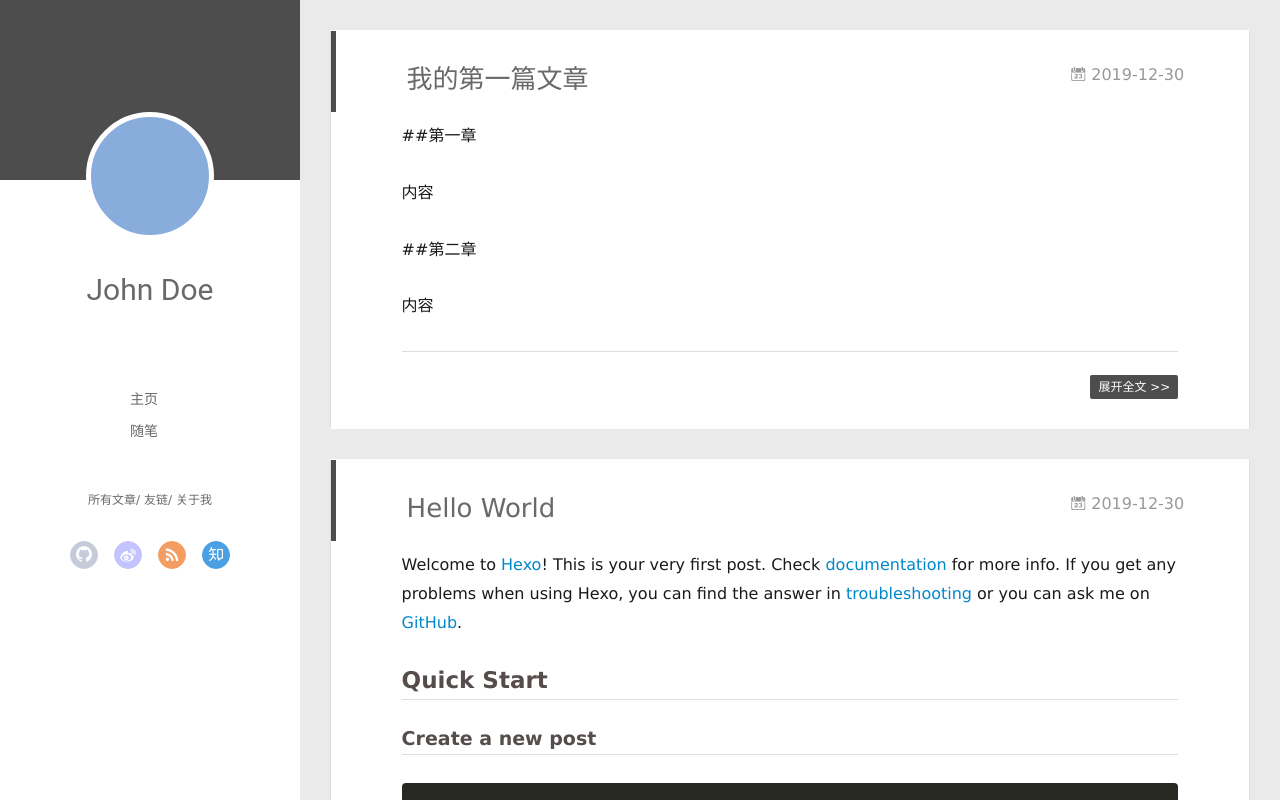
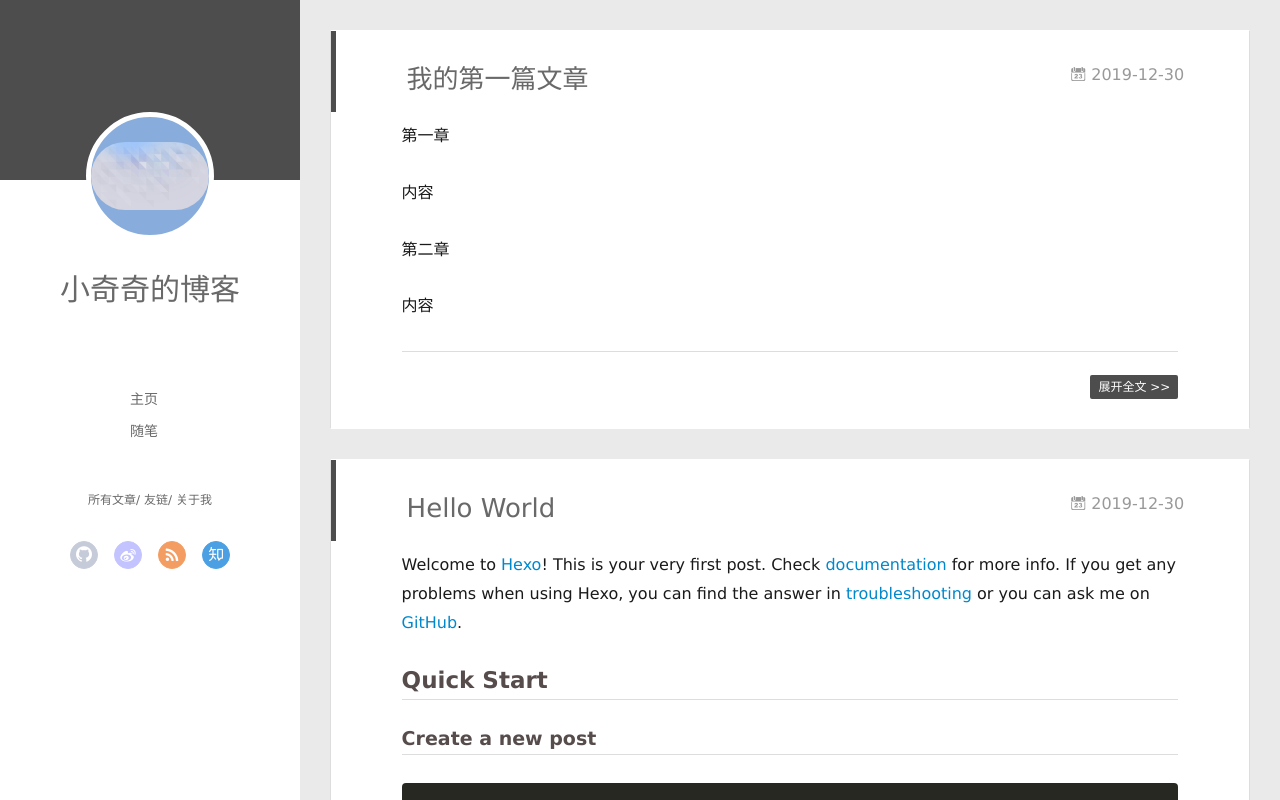
Before and after one commit to drewxu/drewxu.github.io, a plain HTML site: page index.html in a window 1280 px wide. Drawn offline with Linux system fonts and the light colour scheme; no server answers.

Commit message:
Site updated: 2019-12-30 21:11:37

```diff
--- a/index.html
+++ b/index.html
@@ -43,10 +43,10 @@
 <div class="intrude-less">
 	<header id="header" class="inner">
 		<a href="/" class="profilepic">
-			<img src="" class="js-avatar">
+			<img src="img/body.jpg" class="js-avatar">
 		</a>
 		<hgroup>
-		  <h1 class="header-author"><a href="/">John Doe</a></h1>
+		  <h1 class="header-author"><a href="/">小奇奇的博客</a></h1>
 		</hgroup>
 
 
@@ -172,9 +172,9 @@
 
     <div class="article-entry" itemprop="articleBody">
 
-        <p>##第一章</p>
+        <p>第一章</p>
 <p>内容</p>
-<p>##第二章</p>
+<p>第二章</p>
 <p>内容</p>
 
 
```
Also changed, not shown: img/body.jpg (added), img/flowers.jpg (added), img/pig.png (added).
